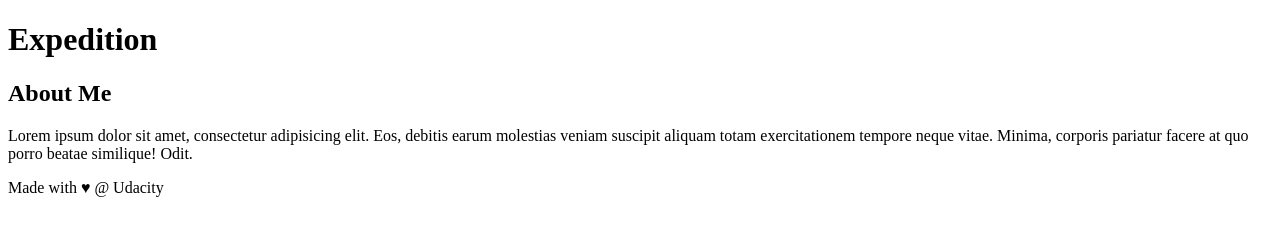
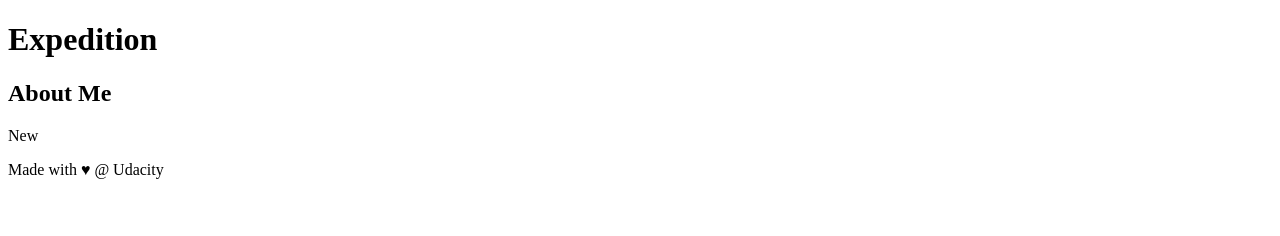
Before and after one commit to winnchow/testing, a plain HTML site: page index.html in a window 1280 px wide. Drawn offline with Linux system fonts and the light colour scheme.

Commit message:
Update sidebar

```diff
--- a/index.html
+++ b/index.html
@@ -22,7 +22,7 @@
     <aside>
         <h2>About Me</h2>
 
-        <p>Lorem ipsum dolor sit amet, consectetur adipisicing elit. Eos, debitis earum molestias veniam suscipit aliquam totam exercitationem tempore neque vitae. Minima, corporis pariatur facere at quo porro beatae similique! Odit.</p>
+	<p>New</p>
     </aside>
 
     <footer>
```
